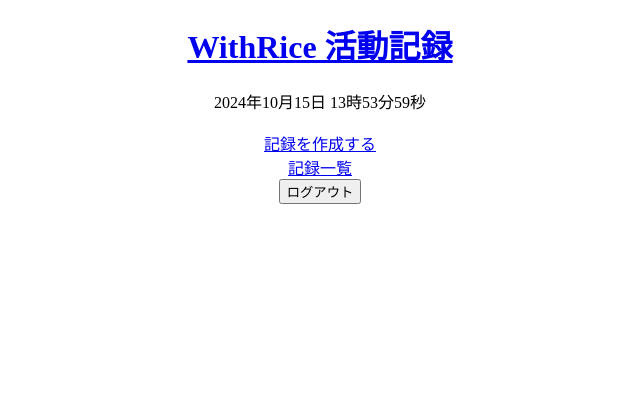
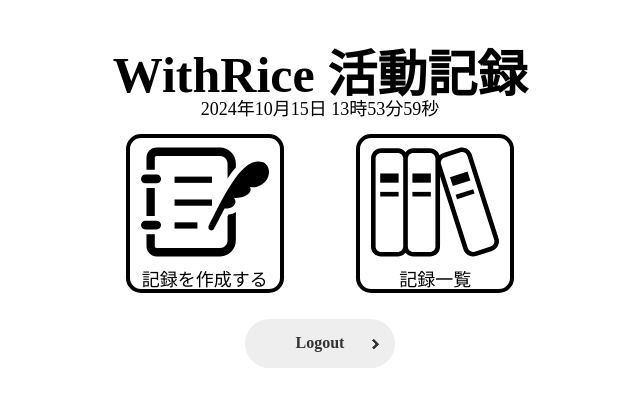
Before and after one commit to Reo-Koda/diary_app, a Django app: page /diary/ in a window 1280 px wide. Shown: the top 407 px of the page, without its empty margins (320-960 px from the left). Run offline with Django 5.2, Linux system fonts and the light colour scheme; the first user in the database is signed in.

Commit message:
design page by css

```diff
--- a/django_project/static/diary/css/base.css
+++ b/django_project/static/diary/css/base.css
@@ -1,3 +1,266 @@
+html, div, span, object, iframe,
+h3, h4, h5, h6, blockquote, pre,
+abbr, address, cite, code,
+del, dfn, em, img, ins, kbd, q, samp,
+small, strong, sub, sup, var,
+b, i,
+dl, dt, dd, ol, ul,
+fieldset, form, label, legend,
+table, caption, tbody, tfoot, thead, tr, th, td,
+article, aside, canvas, details, figcaption, figure,
+footer, header, hgroup, menu, nav, section, summary,
+time, mark, audio, video {
+  margin:0;
+  padding:0;
+  border:0;
+  outline:0;
+  font-size:100%;
+  vertical-align:baseline;
+  background:transparent;
+}
+
+article,aside,details,figcaption,figure,
+footer,header,hgroup,menu,nav,section {
+  display:block;
+}
+
+nav ul {
+  list-style:none;
+}
+
+blockquote, q {
+  quotes:none;
+}
+
+blockquote:before, blockquote:after,
+q:before, q:after {
+  content:'';
+  content:none;
+}
+
+/* change colours to suit your needs */
+ins {
+  background-color:#ff9;
+  color:#000;
+  text-decoration:none;
+}
+
+/* change colours to suit your needs */
+mark {
+  background-color:#ff9;
+  color:#000;
+  font-style:italic;
+   font-weight:bold;
+}
+
+del {
+  text-decoration: line-through;
+}
+
+abbr[title], dfn[title] {
+  border-bottom:1px dotted;
+  cursor:help;
+}
+
+table {
+  border-collapse:collapse;
+  border-spacing:0;
+}
+
+/* change border colour to suit your needs */
+hr {
+  display:block;
+  height:1px;
+  border:0;
+  border-top:1px solid #cccccc;
+  margin:1em 0;
+  padding:0;
+}
+
+input, select {
+  vertical-align:middle;
+}
+
+/* 以下よりCSS設定 */
+
 body {
+    margin: 0 auto;
+    padding:0;
+    border:0;
+    outline:0;
+    font-size:100%;
+    vertical-align:baseline;
+    background:transparent;
+    line-height:1;
+    width: 768px;
+    /* border: 2px solid #000000; */
+}
+
+h1 {
+    margin: 50px 0 0;
+    padding:0;
+    border:0;
+    outline:0;
+    font-size: 50px;
+    vertical-align:baseline;
+    background:transparent;
     text-align: center;
 }
+
+h2 {
+    margin: 10px 0 20px;
+    padding-left: 1rem;
+    border:0;
+    outline:0;
+    font-size:36px;
+    vertical-align:baseline;
+    background:transparent;
+    border-bottom: 2px solid #000000;
+}
+
+p {
+    margin: 2px 0 0;
+    padding:0;
+    border:0;
+    outline:0;
+    font-size:100%;
+    vertical-align:baseline;
+    background:transparent;
+}
+
+a {
+    margin:0;
+    padding:0;
+    font-size:100%;
+    vertical-align:baseline;
+    background:transparent;
+    text-decoration:none;
+    color: #000;
+}
+
+li {
+    margin:0;
+    padding:0;
+    border:0;
+    outline:0;
+    font-size:100%;
+    vertical-align:baseline;
+    background:transparent;
+    list-style:none;
+}
+
+.clock_text {
+    font-size: 18px;
+    font-weight: 500;
+    text-align: center;
+}
+
+.icon_field {
+    display: flex;
+    width: 60%;
+    margin: 0 auto;
+    justify-content:space-around;
+}
+
+.icon_box {
+    width: 150px;
+    border: 4px solid #000000;
+    border-radius: 15px;
+    text-align: center;
+}
+
+.index_icon {
+    width: 128px;
+    height: auto;
+}
+
+.icon_text {
+    font-size: 18px;
+    font-weight: 500;
+}
+
+/* ログイン・ログアウトボタン */
+.blue_button {
+    border: none;
+    background: #eee;
+    border-radius: 9999px;
+    position: relative;
+    display: flex;
+    justify-content: space-around;
+    align-items: center;
+    margin: 10px auto;
+    max-width: 250px;
+    min-width: 150px;
+    padding: 10px 25px;
+    font-family: "Noto Sans Japanese";
+    color: #333333;
+    line-height: 1.8;
+    text-decoration: none;
+    transition: 0.3s ease-in-out;
+    font-weight: 900;
+    font-size: 16px;
+}
+.blue_button:hover {
+    background: #333333;
+    color: #FFF;
+}
+.blue_button:after {
+    content: '';
+    width: 5px;
+    height: 5px;
+    border-top: 3px solid #333333;
+    border-right: 3px solid #333333;
+    transform: rotate(45deg) translateY(-50%);
+    position: absolute;
+    top: 50%;
+    right: 20px;
+    border-radius: 1px;
+    transition: 0.3s ease-in-out;
+}
+.blue_button:hover:after {
+    border-color: #FFF;
+}
+
+.list_name {
+    margin: 8px 0 0;
+    border: 2px solid #000000;
+    border-radius: 10px;
+    text-align: center;
+}
+
+.list_a {
+    margin: 10px 0;
+}
+
+.list_title {
+    font-size: 22px;
+}
+
+.list_datetime {
+    font-size: 14px;
+    text-align: right;
+    padding-right: 15px;
+}
+
+/* 記録入力フォーム */
+form p label {
+    text-align: left;
+    font-size: 18px;
+}
+form p input[type=text], textarea  {
+    width: 100%;
+    font-size: 20px;
+    box-sizing: border-box;
+}
+
+.delete_text {
+    font-size: 24px;
+    font-weight: 700;
+    margin: 15px 0;
+    text-align: center;
+}
+
+.detail_text {
+    font-size: 18px;
+    margin-bottom: 10px;
+}
--- a/django_project/template/base/diary_base.html
+++ b/django_project/template/base/diary_base.html
@@ -9,10 +9,6 @@
     </head>
     <body>
         <h1><a href="{% url 'diary:index' %}">WithRice 活動記録</a></h1>
-        <!-- <form action="{% url 'accounts:logout' %}" method="post">
-            {% csrf_token %}
-            <button type="submit">ログアウト</button>
-        </form> -->
         {% block body %}
         {% endblock %}
     </body>
--- a/django_project/template/diary/index.html
+++ b/django_project/template/diary/index.html
@@ -1,15 +1,27 @@
 {% extends "base/diary_base.html" %}
 {% block body %}
 
-<div id="clock"></div>
+<div id="clock" class="clock_text"></div>
 <br>
-<a href="{% url 'diary:page_create' %}">記録を作成する</a>
-<br>
-<a href="{% url 'diary:page_list' %}">記録一覧</a>
+
+<div class="icon_field">
+    <div class="icon_box">
+        <a href="{% url 'diary:page_create' %}">
+            <img class="index_icon" src="../../static/diary/svg/memo_icon.svg" alt="メモアイコン">
+            <p class="icon_text">記録を作成する</p>
+        </a>
+    </div>
+    <div class="icon_box">
+        <a href="{% url 'diary:page_list' %}">
+            <img class="index_icon" src="../../static/diary/svg/shelf_icon.svg" alt="棚">
+            <p class="icon_text">記録一覧</p>
+        </a>
+    </div>
+</div>
 <br>
 <form action="{% url 'accounts:logout' %}" method="post">
     {% csrf_token %}
-    <button type="submit">ログアウト</button>
+    <button type="submit" class="blue_button">Logout</button>
 </form>
 
 {% endblock %}
--- a/django_project/template/diary/page_confirm_delete.html
+++ b/django_project/template/diary/page_confirm_delete.html
@@ -3,8 +3,8 @@
 
 <form method="POST">
     {% csrf_token %}
-    <p>この記録を削除しますか？</p>
-    <button type="submit">削除</button>
+    <p class="delete_text">この記録を削除しますか？</p>
+    <button type="submit" class="blue_button">Delete</button>
 </form>
 
 <h2>{{ page.title }}</h2>
--- a/django_project/template/diary/page_form.html
+++ b/django_project/template/diary/page_form.html
@@ -5,7 +5,7 @@
 <form method="POST" enctype="multipart/form-data">
     {% csrf_token %}
     {{ form.as_p }}
-    <button type="submit">保存</button>
+    <button type="submit" class="blue_button">Save</button>
 </form>
 
 {% endblock %}
--- a/django_project/template/diary/page_update.html
+++ b/django_project/template/diary/page_update.html
@@ -5,7 +5,7 @@
 <form method="POST" enctype="multipart/form-data">
     {% csrf_token %}
     {{ form.as_p }}
-    <button type="submit">更新</button>
+    <button type="submit" class="blue_button">Modify</button>
 </form>
 
 {% endblock %}
--- a/django_project/template/registration/login.html
+++ b/django_project/template/registration/login.html
@@ -5,7 +5,7 @@
 <form method="POST">
     {% csrf_token %}
     {{ form.as_p }}
-    <button type="submit">ログイン</button>
+    <button type="submit" class="blue_button">Login</button>
 </form>
 
 {% endblock %}
```
Also changed, not shown: django_project/template/diary/page_detail.html (+4 -5 lines), django_project/template/diary/page_list.html (+5 -3 lines), django_project/db.sqlite3, django_project/static/diary/svg/memo_icon.svg (added), django_project/static/diary/svg/shelf_icon.svg (added).
